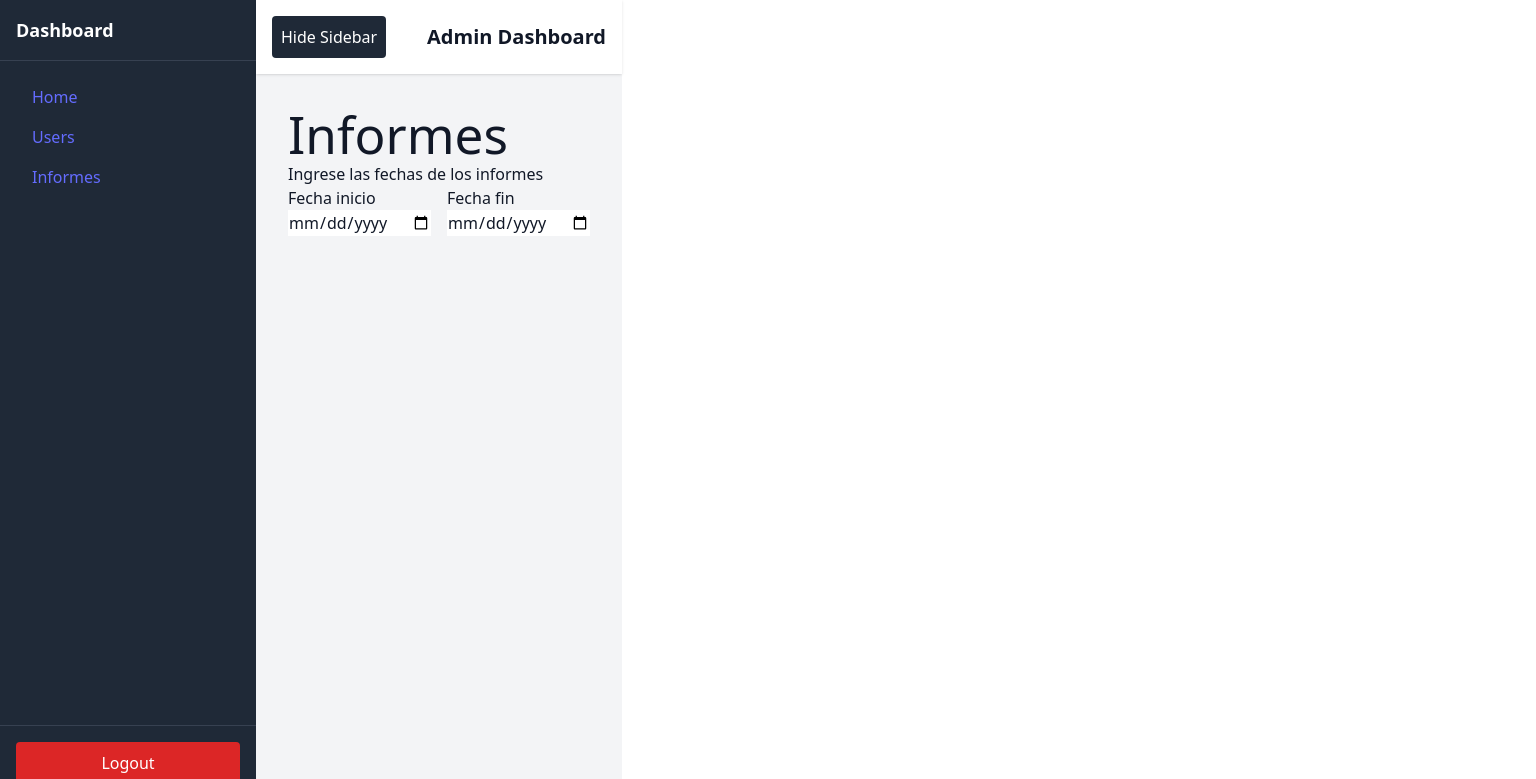
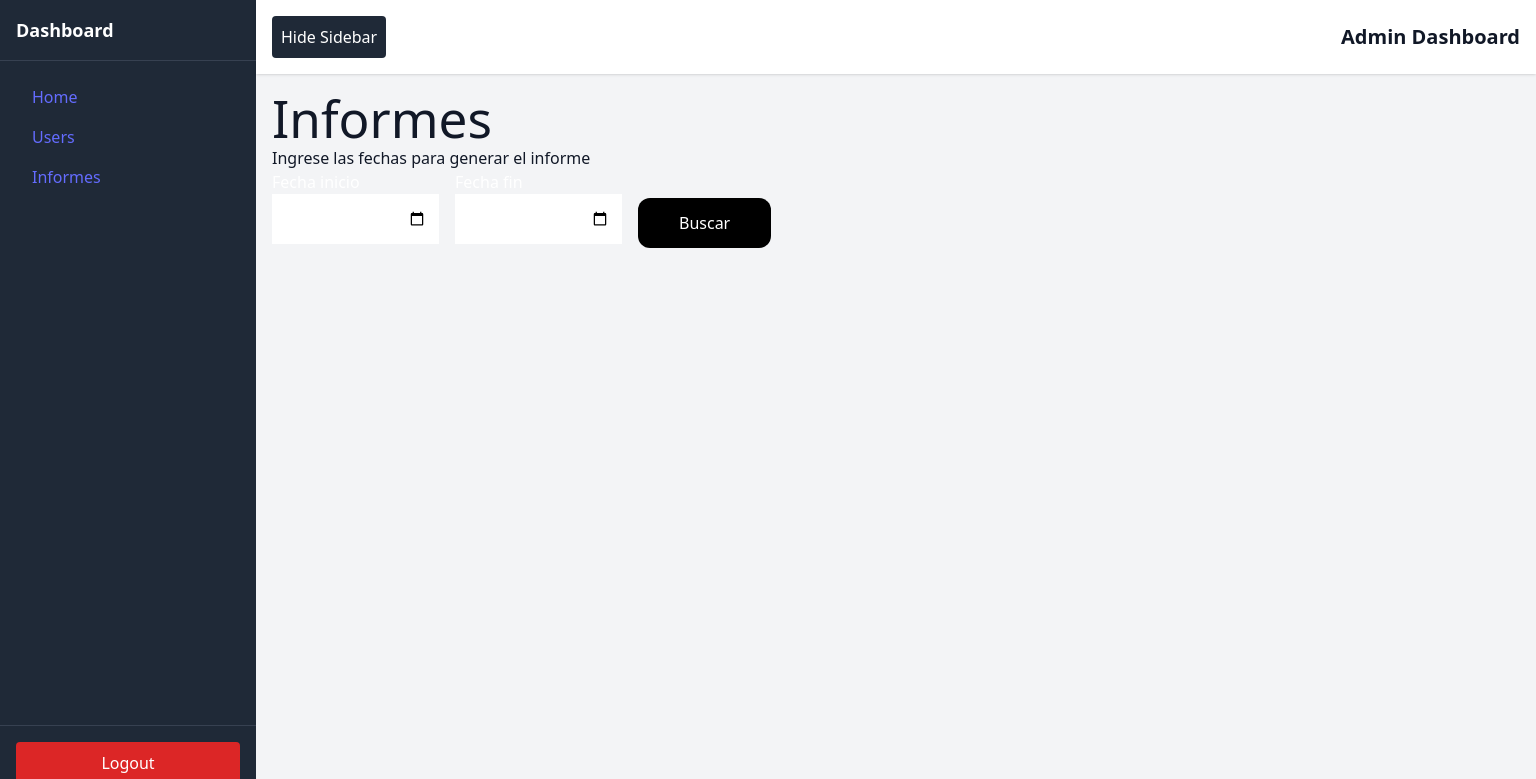
Before and after one commit to FranciscoSenestrari/Back-Office, a React (Vite) app: page /informes in a window 1280 px wide. Shown: the top 779 px of the page, 1536 px wide, since content can reach past the window. Built offline with nearby package versions, Linux system fonts and the light colour scheme.

Commit message:
add informes query

```diff
--- a/index.html
+++ b/index.html
@@ -2,9 +2,9 @@
 <html lang="en">
   <head>
     <meta charset="UTF-8" />
-    <link rel="icon" type="image/svg+xml" href="geraldine.ico" />
+    <link rel="icon" type="image/svg+xml" href="/geraldine.ico" />
     <meta name="viewport" content="width=device-width, initial-scale=1.0" />
-    <title>Vite + React + TS</title>
+    <title>Geraldine</title>
   </head>
   <body>
     <div id="root"></div>
--- a/package.json
+++ b/package.json
@@ -13,6 +13,7 @@
     "axios": "^1.7.9",
     "react": "^18.3.1",
     "react-dom": "^18.3.1",
+    "react-hook-form": "^7.54.1",
     "react-router": "6",
     "react-router-dom": "6"
   },
--- /dev/null
+++ b/src/handlers/handlers.ts
@@ -0,0 +1,17 @@
+import axios from "axios";
+const baseUrl = "https://xh8p97s3-8080.brs.devtunnels.ms/";
+export function getUser(username: string) {
+  const response = axios.get(`${baseUrl}api/user/profile?username=${username}`);
+  return response;
+}
+
+export function login(username: string, password: string) {
+  const response = axios.post(`${baseUrl}auth/login`, { username, password });
+  return response;
+}
+export function informes(fecha_inicio: string, fecha_fin: string) {
+  const response = axios.get(
+    `${baseUrl}aapi/informes/ventas?fechaInicio=${fecha_inicio}&fechaFin=${fecha_fin}`
+  );
+  return response;
+}
--- a/src/pages/Informes.tsx
+++ b/src/pages/Informes.tsx
@@ -1,22 +1,65 @@
 import React from "react";
+import { useForm } from "react-hook-form";
 
+interface InformesType {
+  fecha_inicio: string;
+  fecha_fin: string;
+}
 export function Informes() {
+  const {
+    register,
+    handleSubmit,
+    formState: { errors },
+  } = useForm<InformesType>();
+  const onSubmit = async (data: any) => {
+    console.log(data);
+  };
+
   return (
     <div className="w-full">
-      <div className="p-4">
       <h1>Informes</h1>
-        <h2>Ingrese las fechas de los informes</h2>
-        <div className="flex gap-4">
+      <h2>Ingrese las fechas para generar el informe</h2>
+      <form
+        onSubmit={handleSubmit(onSubmit)}
+        className="flex  gap-4 w-full  text-white"
+      >
         <div>
           <p>Fecha inicio</p>
-            <input type="date" name="" id="" />
+          <input
+            className="p-3"
+            {...register("fecha_inicio", {
+              required: "Campo obligatorio",
+            })}
+            type="date"
+          />
+          {errors.fecha_inicio && (
+            <p className="text-red-500 text-sm">
+              {errors.fecha_inicio.message}
+            </p>
+          )}
         </div>
         <div>
           <p>Fecha fin</p>
-            <input type="date" name="" id="" />
+          <input
+            className="p-3"
+            type="date"
+            {...register("fecha_fin", {
+              required: "Campo obligatorio",
+            })}
+          />
+          {errors.fecha_fin && (
+            <p className="text-red-500 text-sm">{errors.fecha_fin.message}</p>
+          )}
         </div>
+        <div className="mt-7">
+          <button
+            type="submit"
+            className="w-full p-4 bg-black text-white hover:bg-gray-800 rounded-xl py-3 px-10"
+          >
+            Buscar
+          </button>
         </div>
-      </div>
+      </form>
     </div>
   );
 }
--- a/src/router/MainLayoute.tsx
+++ b/src/router/MainLayoute.tsx
@@ -5,7 +5,7 @@ export function MainLayout() {
   const [isSidebarOpen, setIsSidebarOpen] = useState(true);
 
   return (
-    <div className="flex h-screen bg-gray-100 font-sans text-gray-900">
+    <div className="flex h-screen bg-gray-100 font-sans text-gray-900 min-w-0">
       {/* Sidebar */}
       <aside
         className={`bg-gray-800 text-white flex flex-col transition-all duration-300 ${
@@ -63,7 +63,7 @@ export function MainLayout() {
       </aside>
 
       {/* Main Content */}
-      <div className="flex-1 flex flex-col">
+      <div className="flex-1 flex flex-col min-w-0">
         {/* Header */}
         <header className="bg-white shadow p-4 flex items-center justify-between">
           <button
@@ -76,7 +76,7 @@ export function MainLayout() {
         </header>
 
         {/* Outlet for rendering pages */}
-        <main className="flex-1 w-full overflow-auto p-4">
+        <main className="flex-1 w-screen overflow-auto p-4">
           <Outlet />
         </main>
       </div>
```
Lines whose indentation alone changed are shown as unchanged.
